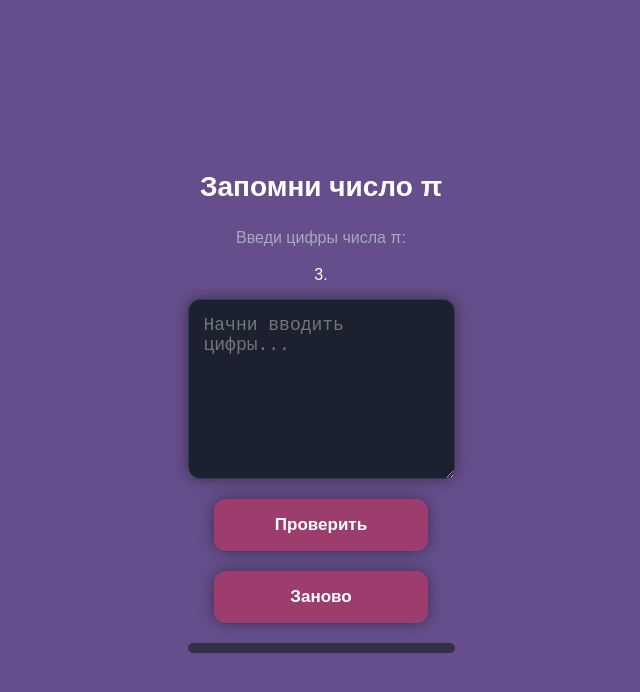
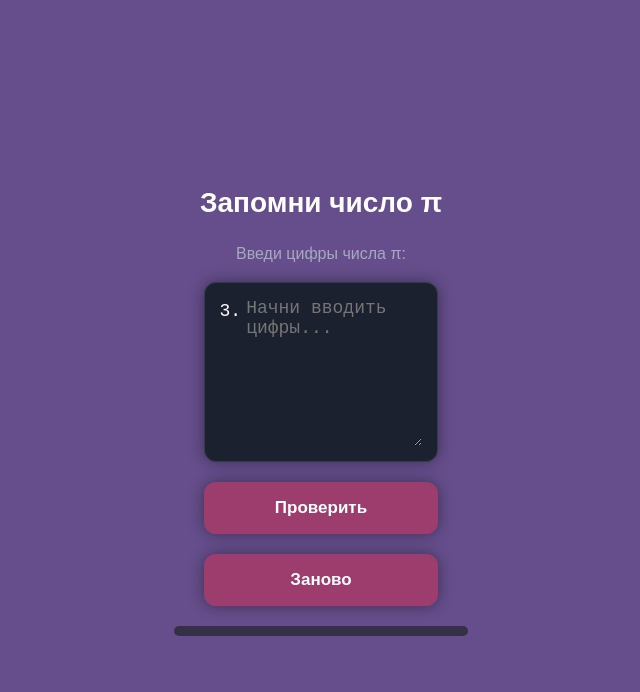
Before and after one commit to stebjob20/Pi, a plain HTML site: page index.html in a window 1280 px wide. Both pictures are taken after a click on the button "Жми". Shown: the whole page, without its empty margins (319-959 px from the left). Drawn offline with Linux system fonts and the light colour scheme.

Commit message:
Update style.css

```diff
--- a/style.css
+++ b/style.css
@@ -178,3 +178,50 @@ textarea:focus {
         min-height: 140px;
     }
 }
+
+
+
+.pi-input-container {
+    width: 80%;
+    max-width: 400px;
+    min-height: 180px;
+    margin: 15px auto 0;
+    padding: 15px;
+
+    display: flex;
+    align-items: flex-start;
+
+    background-color: #1c2130;
+    border: 1px solid #343b50;
+    border-radius: 12px;
+
+    box-shadow: 0 0 15px rgba(0, 0, 0, 0.4);
+}
+
+.pi-prefix {
+    color: white;
+    font-size: 18px;
+    font-family: monospace;
+    line-height: 1.5;
+}
+
+.pi-input-container textarea {
+    width: 100%;
+    min-height: 148px;
+    margin: 0;
+    padding: 0 0 0 5px;
+
+    resize: vertical;
+
+    background-color: transparent;
+    border: none;
+    box-shadow: none;
+
+    font-size: 18px;
+    font-family: monospace;
+}
+
+.pi-input-container textarea:focus {
+    outline: none;
+    border: none;
+}
```
